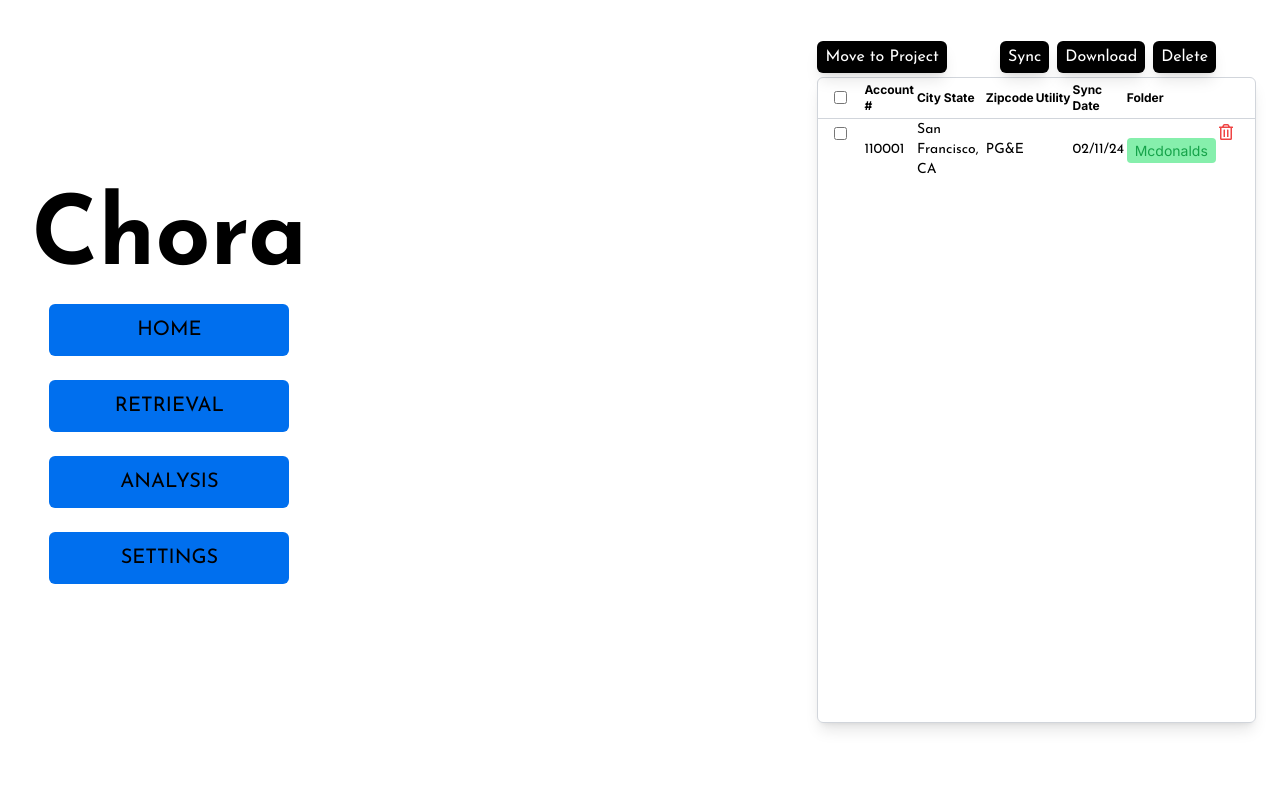
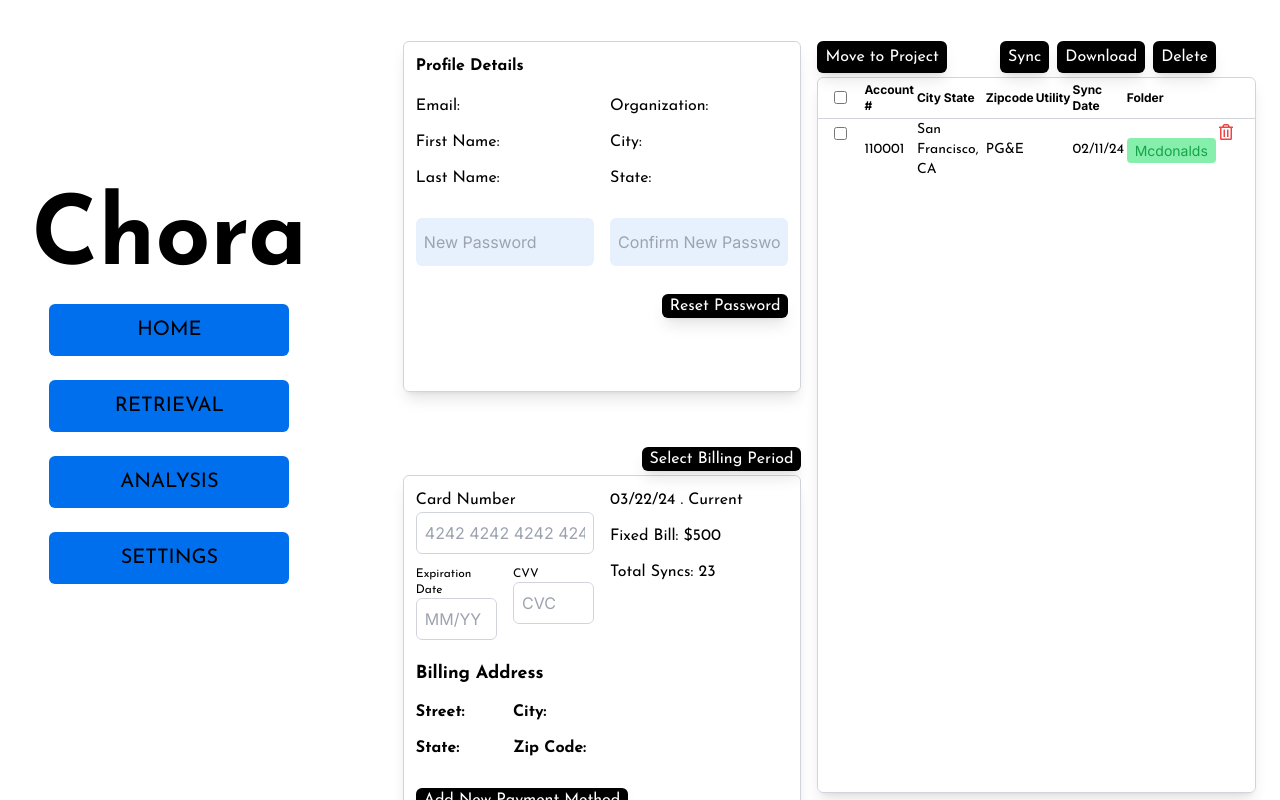
Before and after one commit to Meedux/GTM-Requirement, a Next.js app: page /portal/settings in a window 1280 px wide. Built offline with nearby package versions, Linux system fonts and the light colour scheme.

Commit message:
Settings Page

```diff
--- a/app/portal/settings/page.tsx
+++ b/app/portal/settings/page.tsx
@@ -1,7 +1,6 @@
-import AccountData from "@/components/AccountData";
 import Accounts from "@/components/Accounts";
-import FolderData from "@/components/FolderData";
-import QueueFormCard from "@/components/QueueFormCard";
+import CardInfo from "@/components/CardInfo";
+import ProfileDetails from "@/components/ProfileDetails";
 import React from "react";
 
 const page = () => {
@@ -11,8 +10,10 @@ const page = () => {
         <div className="h-full py-[5%] grid grid-cols-1 lg:grid-cols-2 gap-4">
           <div className="h-full grid grid-rows-2 gap-4">
             {/* Account Information */}
+            <ProfileDetails />
 
             {/* Card Information */}
+            <CardInfo />
           </div>
           <Accounts />
         </div>
--- a/components/Accounts.tsx
+++ b/components/Accounts.tsx
@@ -49,7 +49,6 @@ const Accounts = () => {
               <th className="text-start text-black text-xs font-bold ">
                 Folder
               </th>
-              <th className=""></th>
             </tr>
           </thead>
           <tbody>
--- /dev/null
+++ b/components/CardInfo.tsx
@@ -0,0 +1,108 @@
+import React from "react";
+
+const CardInfo = () => {
+  return (
+    <>
+      <div className="">
+        <div className="flex justify-end mb-1">
+          <button className="bg-black text-white px-2 rounded-md shadow-lg font-joseph-sans text-sm md:text-base">
+            Select Billing Period
+          </button>
+        </div>
+        <div className="border border-gray-300 rounded-md shadow-lg card h-[90%] p-3 w-full ">
+          <div className="grid grid-cols-2 gap-4 mb-4">
+            <div className="flex flex-col">
+              <div className="flex flex-col mb-3">
+                <label
+                  htmlFor="cardNumber"
+                  className="text-black font-joseph-sans"
+                >
+                  Card Number
+                </label>
+                <input
+                  type="text"
+                  id="cardNumber"
+                  className="border border-gray-300 rounded-md p-2"
+                  placeholder="4242 4242 4242 4242"
+                />
+              </div>
+              <div className="grid grid-cols-2 gap-4 mb-5">
+                <div className="flex flex-col">
+                  <label
+                    htmlFor="expirationDate"
+                    className="text-black text-xs font-joseph-sans"
+                  >
+                    Expiration Date
+                  </label>
+                  <input
+                    type="text"
+                    id="expirationDate"
+                    className="border border-gray-300 rounded-md p-2"
+                    placeholder="MM/YY"
+                  />
+                </div>
+                <div className="flex flex-col">
+                  <label
+                    htmlFor="cvv"
+                    className="text-black text-xs font-joseph-sans"
+                  >
+                    CVV
+                  </label>
+                  <input
+                    type="text"
+                    id="cvv"
+                    className="border border-gray-300 rounded-md p-2"
+                    placeholder="CVC"
+                  />
+                </div>
+              </div>
+
+              <div>
+                <p className="font-bold text-black text-lg mb-3 font-joseph-sans">
+                  Billing Address
+                </p>
+                <div className="grid grid-cols-2 gap-4">
+                  <div className="flex flex-col">
+                    <span className="text-black font-bold font-joseph-sans mb-3">
+                      Street:{" "}
+                    </span>
+                    <span className="text-black font-bold font-joseph-sans mb-3">
+                      State:{" "}
+                    </span>
+                  </div>
+                  <div className="flex flex-col">
+                    <span className="text-black font-bold font-joseph-sans mb-3">
+                      City:{" "}
+                    </span>
+                    <span className="text-black font-bold font-joseph-sans">
+                      Zip Code:{" "}
+                    </span>
+                  </div>
+                </div>
+              </div>
+            </div>
+            <div className="flex flex-col">
+              <span className="text-black font-joseph-sans mb-3">
+                03/22/24 . Current
+              </span>
+              <span className="text-black font-joseph-sans mb-3">
+                Fixed Bill: $500
+              </span>
+              <span className="text-black font-joseph-sans mb-7">
+                Total Syncs: 23
+              </span>
+            </div>
+          </div>
+
+          <div className="flex justify-start mb-3">
+            <button className="bg-black text-white px-2 rounded-md shadow-lg font-joseph-sans text-sm md:text-base">
+              Add New Payment Method
+            </button>
+          </div>
+        </div>
+      </div>
+    </>
+  );
+};
+
+export default CardInfo;
--- /dev/null
+++ b/components/ProfileDetails.tsx
@@ -0,0 +1,59 @@
+import React from 'react'
+
+const ProfileDetails = () => {
+  return (
+    <div className="">
+      <div className="border border-gray-300 rounded-md shadow-lg card h-[90%] p-3 w-full ">
+        <div className="flex justify-between mb-4">
+          <span className="font-bold text-black font-joseph-sans">
+            Profile Details
+          </span>
+        </div>
+        <div className="grid grid-cols-2 gap-4 mb-4">
+          <div className="flex flex-col">
+            <span className="text-black font-joseph-sans mb-3">
+              Email:{" "}
+            </span>
+            <span className="text-black font-joseph-sans mb-3">
+              First Name:{" "}
+            </span>
+            <span className="text-black font-joseph-sans mb-7">
+              Last Name:{" "}
+            </span>
+
+            <input
+              type="password"
+              className="p-2 rounded-md h-[3rem] bg-[#E7F1FE] mb-3"
+              placeholder="New Password"
+            />
+          </div>
+          <div className="flex flex-col">
+            <span className="text-black font-joseph-sans mb-3">
+              Organization:{" "}
+            </span>
+            <span className="text-black font-joseph-sans mb-3">
+              City:{" "}
+            </span>
+            <span className="text-black font-joseph-sans mb-7">
+              State:{" "}
+            </span>
+
+            <input
+              type="password"
+              className="p-2 rounded-md h-[3rem] bg-[#E7F1FE] mb-3"
+              placeholder="Confirm New Password"
+            />
+          </div>
+        </div>
+
+        <div className="flex justify-end">
+          <button className="bg-black text-white px-2 rounded-md shadow-lg font-joseph-sans text-sm md:text-base">
+            Reset Password
+          </button>
+        </div>
+      </div>
+    </div>
+  )
+}
+
+export default ProfileDetails
```
